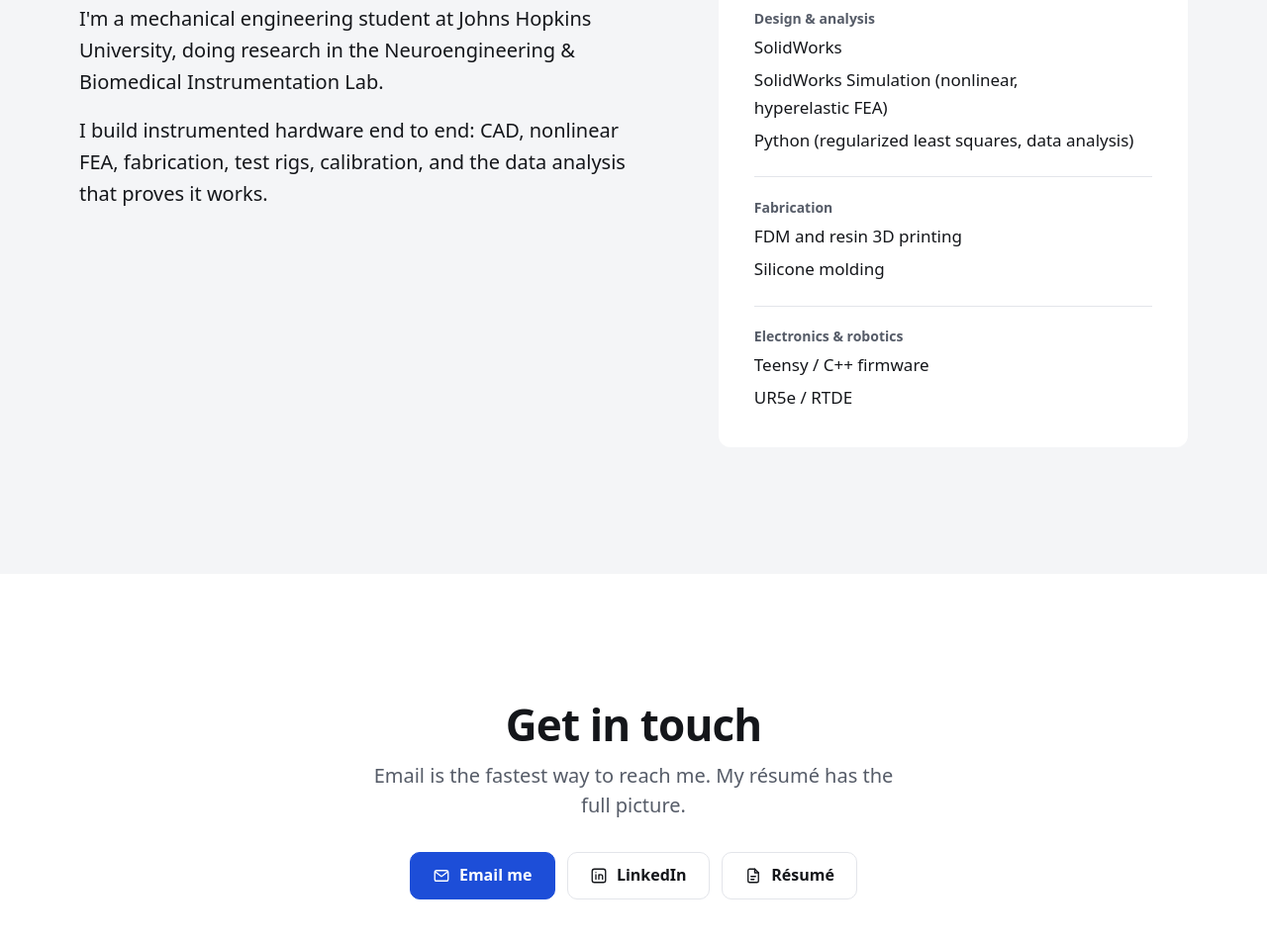
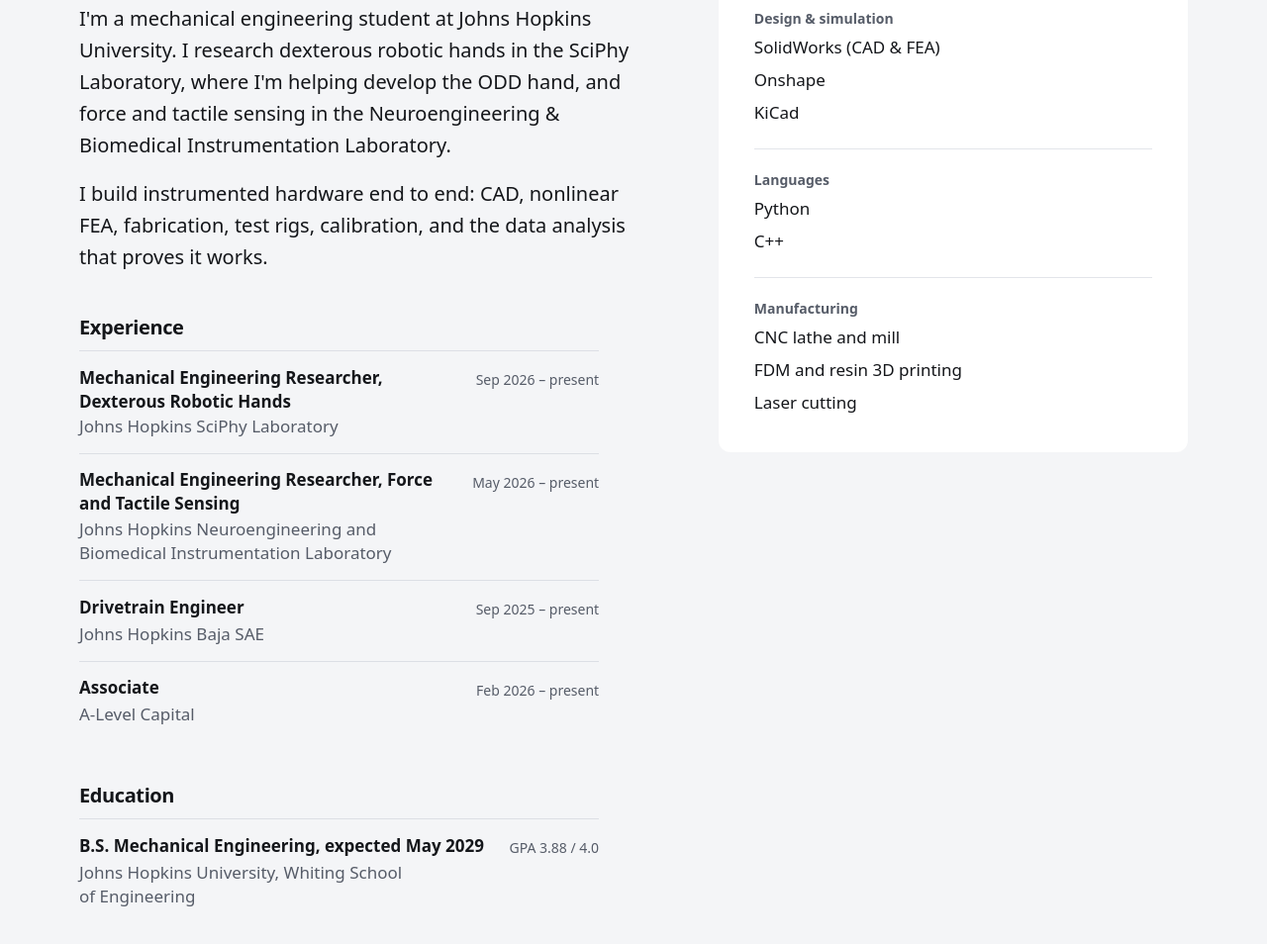
Before and after one commit to lucasfeng7/lucasfeng7.github.io, an Astro site: page / in a window 1280 px wide. Shown: the part 1784-2738 px from the top of the page at 99% size. Built offline with nearby package versions, Linux system fonts and the light colour scheme; Astro itself is replaced by a stand-in of ours.

Commit message:
Update résumé and site info: SciPhy role, IROS presentation, skills, experience

```diff
--- a/src/content/projects/lc-3-axis.mdx
+++ b/src/content/projects/lc-3-axis.mdx
@@ -15,7 +15,7 @@
   - "Teensy / C++ firmware"
   - "UR5e / RTDE"
   - "FDM printing"
-status: "Extended abstract submitted to an IEEE IROS 2026 workshop (under review)"
+status: "Presented at IEEE IROS 2026"
 heroImage: "p1/cad_hero.png"
 heroAlt: "Rendered assembly of the LC 3-Axis force sensor: two plates joined by four bar load cells, with converter boards around the perimeter."
 cardImage: "p1/on_robot.jpg"
--- a/src/content/projects/visuo-tactile-bumps.mdx
+++ b/src/content/projects/visuo-tactile-bumps.mdx
@@ -1,10 +1,10 @@
 ---
-title: "Visuo-Tactile Bumps"
+title: "Robotic Tactile Skin"
 tagline: "Choosing the silicone bump profile for a shear-sensing robotic tactile skin, by nonlinear contact FEA — a transduction-coupled design study the field didn't have."
 headlineMetric:
   value: "98% of the shear signal at 68% of the deflection"
   label: "the selected 'crown' profile versus the best-performing alternatives"
-role: "CAD, nonlinear contact FEA, design of experiments, mold design, silicone fabrication"
+role: "CAD, nonlinear contact FEA, design of experiments, mold design, silicone casting, hardware integration, grip-and-slip trials"
 org: "JHU Neuroengineering & Biomedical Instrumentation Lab"
 dateRange: "2026"
 tools:
@@ -12,7 +12,7 @@
   - "Python"
   - "Silicone molding"
   - "FDM / resin printing"
-status: "Ongoing — multimodal slip-prediction validation in progress"
+status: "Ongoing: 50 grip-and-slip trials recorded; slip-prediction development in progress"
 heroImage: "p2/fea_crown.png"
 heroAlt: "Nonlinear FEA displacement contour of the selected crown-profile silicone bump under a shear load."
 cardImage: "p2/profiles_pair.jpg"
@@ -93,5 +93,6 @@
   sufficient. The ladder needs extending downward until the signal actually fails the spec.
 - Bump volume changes with taper — a known confound on that axis. It's measured, not
   eliminated, using the flat normal channel as the control.
-- **Next stage:** multimodal slip prediction — 50 synchronized grip-and-slip trials (tactile +
-  vision) feeding a model that flags an incipient slip before it happens.
+- **Slip prediction:** I ran 50 grip-and-slip trials with sensor-equipped robotic grippers,
+  recording synchronized tactile and vision data. That dataset now supports slip-prediction
+  development.
--- a/src/lib/site.ts
+++ b/src/lib/site.ts
@@ -3,15 +3,26 @@
   role: 'Mechanical Engineering, Johns Hopkins University',
   heroGreeting: "Hi, I'm Lucas.",
   heroBio:
-    "I'm a mechanical engineering student at Johns Hopkins. I build instrumented hardware end to end: sensors, test rigs, and the calibration that makes their data trustworthy.",
+    "I'm a mechanical engineering student at Johns Hopkins. I build hardware for robotic hands: actuators, force and tactile sensors, and the calibration that makes their data trustworthy.",
   about: [
-    "I'm a mechanical engineering student at Johns Hopkins University, doing research in the Neuroengineering & Biomedical Instrumentation Lab.",
+    "I'm a mechanical engineering student at Johns Hopkins University. I research dexterous robotic hands in the SciPhy Laboratory, where I'm helping develop the ODD hand, and force and tactile sensing in the Neuroengineering & Biomedical Instrumentation Laboratory.",
     'I build instrumented hardware end to end: CAD, nonlinear FEA, fabrication, test rigs, calibration, and the data analysis that proves it works.',
   ],
+  education: {
+    school: 'Johns Hopkins University, Whiting School of Engineering',
+    degree: 'B.S. Mechanical Engineering, expected May 2029',
+    gpa: 'GPA 3.88 / 4.0',
+  },
+  experience: [
+    { role: 'Mechanical Engineering Researcher, Dexterous Robotic Hands', org: 'Johns Hopkins SciPhy Laboratory', dates: 'Sep 2026 – present' },
+    { role: 'Mechanical Engineering Researcher, Force and Tactile Sensing', org: 'Johns Hopkins Neuroengineering and Biomedical Instrumentation Laboratory', dates: 'May 2026 – present' },
+    { role: 'Drivetrain Engineer', org: 'Johns Hopkins Baja SAE', dates: 'Sep 2025 – present' },
+    { role: 'Associate', org: 'A-Level Capital', dates: 'Feb 2026 – present' },
+  ],
   skills: [
-    { group: 'Design & analysis', items: ['SolidWorks', 'SolidWorks Simulation (nonlinear, hyperelastic FEA)', 'Python (regularized least squares, data analysis)'] },
-    { group: 'Fabrication', items: ['FDM and resin 3D printing', 'Silicone molding'] },
-    { group: 'Electronics & robotics', items: ['Teensy / C++ firmware', 'UR5e / RTDE'] },
+    { group: 'Design & simulation', items: ['SolidWorks (CAD & FEA)', 'Onshape', 'KiCad'] },
+    { group: 'Languages', items: ['Python', 'C++'] },
+    { group: 'Manufacturing', items: ['CNC lathe and mill', 'FDM and resin 3D printing', 'Laser cutting'] },
   ],
   tagline:
     'Mechanical engineering student who builds instrumented hardware end to end: CAD, nonlinear FEA, fabrication, test rigs, calibration, and the data analysis that proves it works.',
--- a/src/pages/index.astro
+++ b/src/pages/index.astro
@@ -46,6 +46,28 @@
         <div class="about__text">
           {site.about.map((p) => <p>{p}</p>)}
         </div>
+
+        <h3 class="about__sub">Experience</h3>
+        <ul class="timeline">
+          {
+            site.experience.map((e) => (
+              <li>
+                <span class="timeline__role">{e.role}</span>
+                <span class="timeline__org">{e.org}</span>
+                <span class="timeline__dates">{e.dates}</span>
+              </li>
+            ))
+          }
+        </ul>
+
+        <h3 class="about__sub">Education</h3>
+        <ul class="timeline">
+          <li>
+            <span class="timeline__role">{site.education.degree}</span>
+            <span class="timeline__org">{site.education.school}</span>
+            <span class="timeline__dates">{site.education.gpa}</span>
+          </li>
+        </ul>
       </div>
       <div class="skills">
         <h3>Skills</h3>
@@ -108,6 +130,40 @@
     line-height: 1.6;
     max-width: 54ch;
   }
+  .about__sub {
+    margin-top: 2.75rem;
+    font-size: var(--text-lg);
+  }
+  .timeline {
+    list-style: none;
+    padding: 0;
+    margin-top: 0.75rem;
+    max-width: 54ch;
+  }
+  .timeline li {
+    display: grid;
+    grid-template-columns: minmax(0, 1fr) auto;
+    gap: 0.1rem 1.5rem;
+    padding-block: 0.9rem;
+    border-top: 1px solid #dcdfe5;
+  }
+  .timeline__role {
+    font-weight: 600;
+    line-height: 1.4;
+  }
+  .timeline__org {
+    grid-column: 1;
+    color: var(--muted);
+    line-height: 1.45;
+  }
+  .timeline__dates {
+    grid-column: 2;
+    grid-row: 1;
+    color: var(--muted);
+    font-size: var(--text-sm);
+    white-space: nowrap;
+    padding-top: 0.15rem;
+  }
   .skills {
     align-self: start;
     background: var(--bg);
@@ -152,6 +208,16 @@
     gap: 0.75rem;
   }
 
+  @media (max-width: 520px) {
+    .timeline li {
+      grid-template-columns: minmax(0, 1fr);
+    }
+    .timeline__dates {
+      grid-column: 1;
+      grid-row: auto;
+      padding-top: 0;
+    }
+  }
   @media (max-width: 420px) {
     .contact__actions {
       flex-direction: column;
```
Also changed, not shown: 1 other file.
